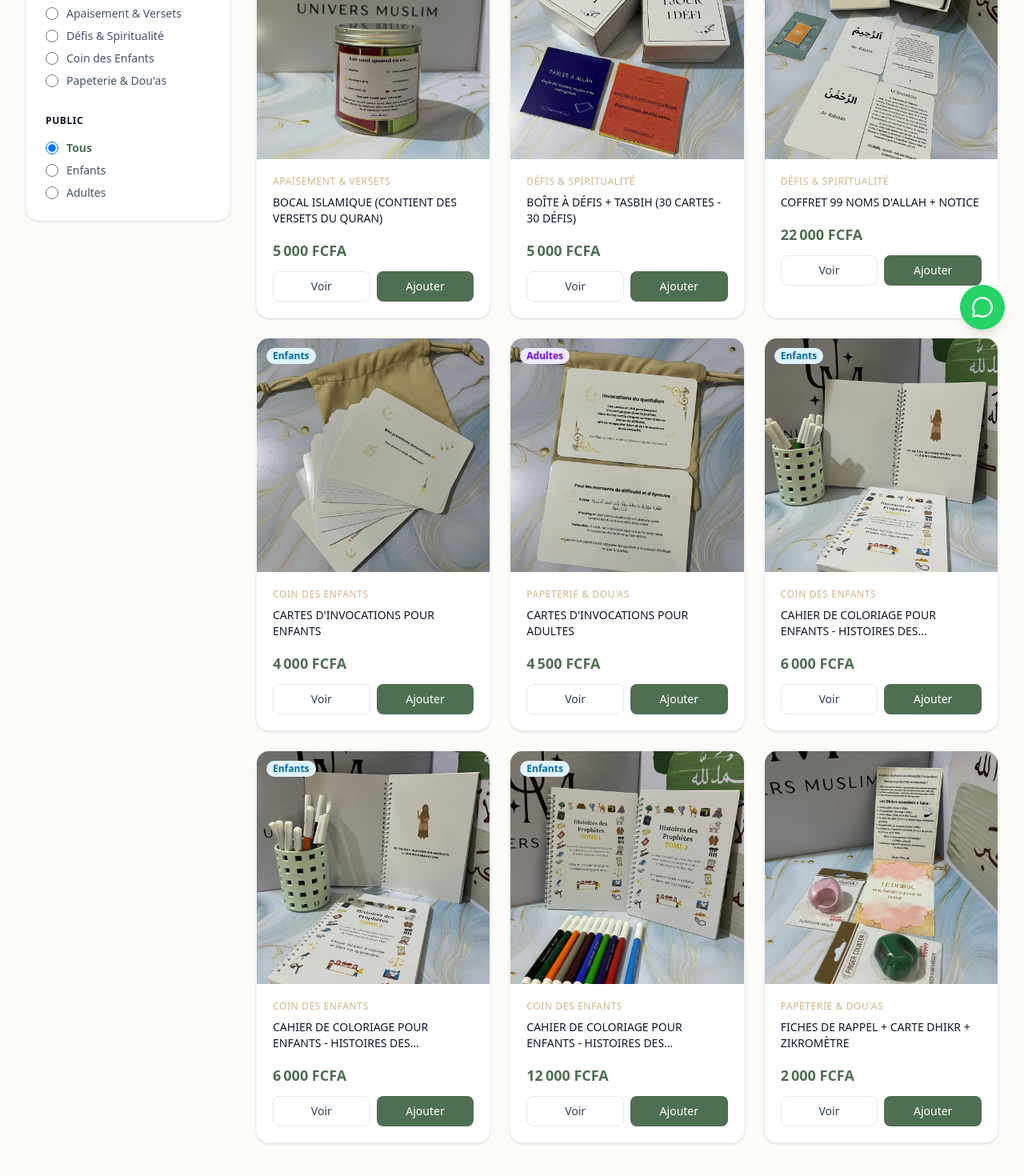
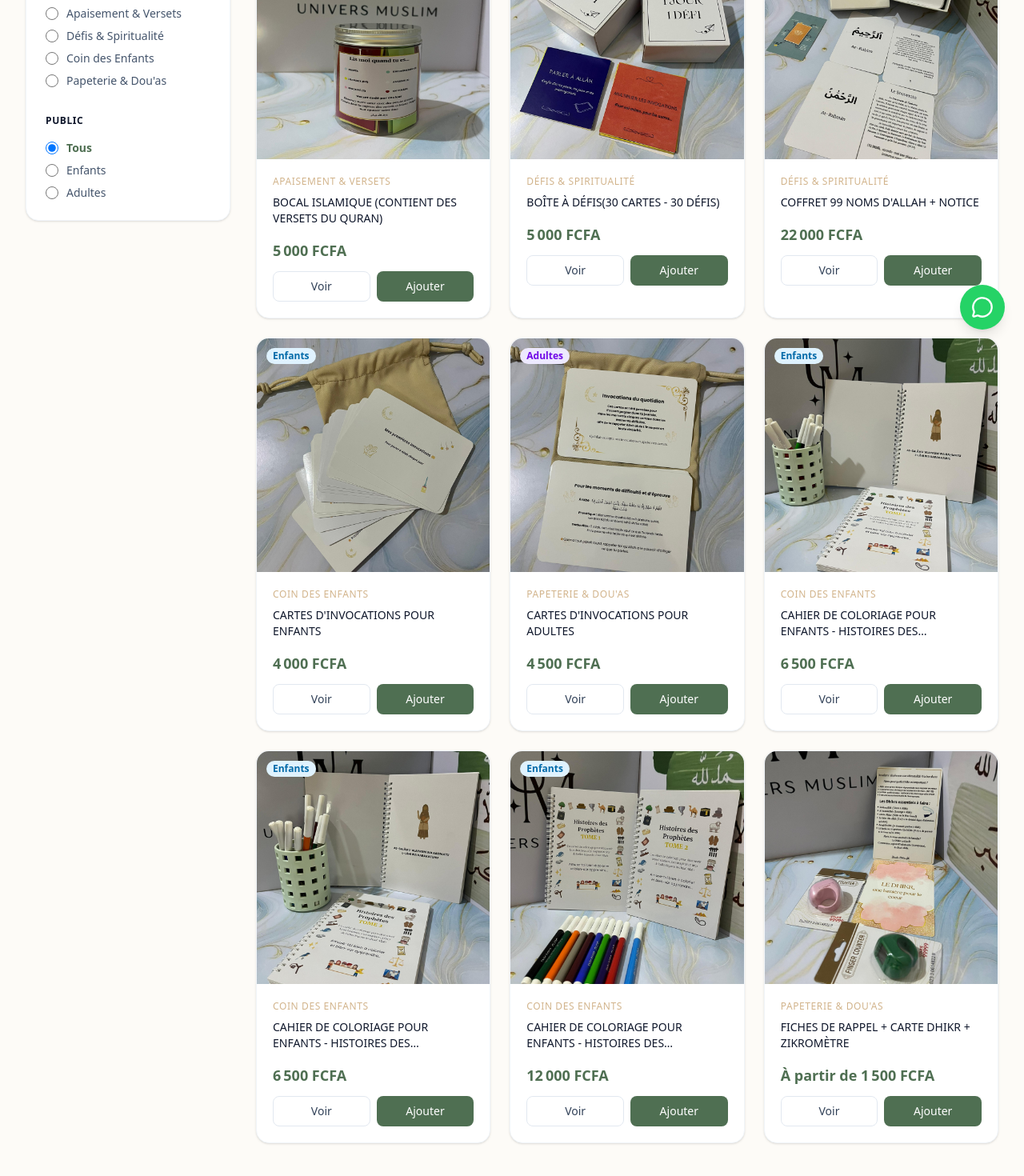
Before and after one commit to Yerima18/universmuslim__II, a Next.js app: page /boutique in a window 1280 px wide. Shown: the part 364-1834 px from the top of the page at 80% size. Built offline with nearby package versions, Linux system fonts and the light colour scheme; a web font is replaced by a local one.

Commit message:
feat: add pricePrefix support, update fiches rappel to À partir de 1500 FCFA and cahiers to 6500 FCFA

```diff
--- a/app/boutique/page.tsx
+++ b/app/boutique/page.tsx
@@ -3,7 +3,7 @@
 import { useState, useMemo, Suspense } from 'react';
 import Link from 'next/link';
 import { Search, SlidersHorizontal, X } from 'lucide-react';
-import { products } from '@/data/products';
+import { products, formatPrice } from '@/data/products';
 import { useCart } from '@/components/CartProvider';
 import { motion, AnimatePresence } from 'motion/react';
 import { useSearchParams } from 'next/navigation';
@@ -263,7 +263,7 @@ function ShopContent() {
                           <h3 className="text-sm font-medium text-slate-900 flex-grow line-clamp-2 hover:text-primary transition-colors">{product.name}</h3>
                         </Link>
                         <div className="mt-4">
-                          <p className="text-lg font-bold text-primary">{product.priceFCFA.toLocaleString('fr-FR')} FCFA</p>
+                          <p className="text-lg font-bold text-primary">{formatPrice(product)}</p>
                         </div>
                         <div className="mt-3 grid grid-cols-2 gap-2">
                           <Link href={`/produit/${product.slug}`} className="text-center px-4 py-2 border border-slate-200 rounded-lg text-sm font-medium text-slate-700 hover:bg-slate-50 transition-colors">
--- a/app/page.tsx
+++ b/app/page.tsx
@@ -2,7 +2,7 @@
 
 import Link from 'next/link';
 import { Truck, ShieldCheck, MessageCircle, Package } from 'lucide-react';
-import { products } from '@/data/products';
+import { products, formatPrice } from '@/data/products';
 import { siteConfig } from '@/config/site';
 import { motion } from 'motion/react';
 
@@ -264,7 +264,7 @@ export default function Home() {
                   <div className="p-5">
                     <h3 className="text-sm font-semibold text-slate-800 line-clamp-2 mb-3 group-hover:text-primary transition-colors">{product.name}</h3>
                     <div className="flex items-center justify-between">
-                      <p className="text-lg font-bold text-primary">{product.priceFCFA.toLocaleString('fr-FR')} <span className="text-xs font-normal text-slate-400">FCFA</span></p>
+                      <p className="text-lg font-bold text-primary">{formatPrice(product)}</p>
                       <span className="text-xs font-semibold text-primary border border-primary/30 rounded-full px-3 py-1 group-hover:bg-primary group-hover:text-white transition-all">Voir</span>
                     </div>
                   </div>
--- a/app/produit/[slug]/page.tsx
+++ b/app/produit/[slug]/page.tsx
@@ -4,7 +4,7 @@ import { useState, use } from 'react';
 import { notFound } from 'next/navigation';
 import Link from 'next/link';
 import { Minus, Plus, ShoppingCart, MessageCircle, ChevronLeft, ChevronRight } from 'lucide-react';
-import { products } from '@/data/products';
+import { products, formatPrice } from '@/data/products';
 import { useCart } from '@/components/CartProvider';
 import { siteConfig } from '@/config/site';
 import { motion, AnimatePresence } from 'motion/react';
@@ -106,7 +106,7 @@ export default function ProductPage({ params }: { params: Promise<{ slug: string
         >
           <span className="text-sm font-medium text-accent uppercase tracking-wider mb-2">{product.category}</span>
           <h1 className="text-3xl sm:text-4xl font-serif font-bold text-slate-900 mb-4">{product.name}</h1>
-          <p className="text-2xl font-bold text-primary mb-6">{product.priceFCFA.toLocaleString('fr-FR')} FCFA</p>
+          <p className="text-2xl font-bold text-primary mb-6">{formatPrice(product)}</p>
 
           <div className="prose prose-slate mb-8">
             <p>{product.description}</p>
@@ -193,7 +193,7 @@ export default function ProductPage({ params }: { params: Promise<{ slug: string
                 </div>
                 <div className="p-5 flex flex-col flex-grow">
                   <h3 className="text-sm font-medium text-slate-900 flex-grow line-clamp-2 group-hover:text-primary transition-colors">{p.name}</h3>
-                  <p className="mt-2 text-lg font-bold text-primary">{p.priceFCFA.toLocaleString('fr-FR')} FCFA</p>
+                  <p className="mt-2 text-lg font-bold text-primary">{formatPrice(p)}</p>
                 </div>
               </Link>
               </motion.div>
--- a/data/products.ts
+++ b/data/products.ts
@@ -3,11 +3,17 @@ export type Product = {
   slug: string;
   name: string;
   priceFCFA: number;
+  pricePrefix?: string;
   category: 'Apaisement & Versets' | 'Défis & Spiritualité' | 'Coin des Enfants' | "Papeterie & Dou'as";
   audience: 'Enfants' | 'Adultes' | 'Tous';
   description: string;
   images: string[];
 };
+
+export function formatPrice(product: Pick<Product, 'priceFCFA' | 'pricePrefix'>): string {
+  const price = `${product.priceFCFA.toLocaleString('fr-FR')} FCFA`;
+  return product.pricePrefix ? `${product.pricePrefix} ${price}` : price;
+}
 
 export const products: Product[] = [
   {
@@ -31,7 +37,7 @@ export const products: Product[] = [
   {
     id: '2',
     slug: 'boite-defis-tasbih',
-    name: "BOÎTE À DÉFIS + TASBIH (30 CARTES - 30 DÉFIS)",
+    name: "BOÎTE À DÉFIS(30 CARTES - 30 DÉFIS)",
     priceFCFA: 5000,
     category: 'Défis & Spiritualité',
     audience: 'Tous',
@@ -93,7 +99,7 @@ export const products: Product[] = [
     id: '6',
     slug: 'coloriage-prophetes-1',
     name: "CAHIER DE COLORIAGE POUR ENFANTS - HISTOIRES DES PROPHÈTES (TOME 1)",
-    priceFCFA: 6000,
+    priceFCFA: 6500,
     category: 'Coin des Enfants',
     audience: 'Enfants',
     description: "Découvrez l'histoire des Prophètes à travers des dessins adaptés aux enfants. Tome 1.",
@@ -116,7 +122,7 @@ export const products: Product[] = [
     id: '7',
     slug: 'coloriage-prophetes-2',
     name: "CAHIER DE COLORIAGE POUR ENFANTS - HISTOIRES DES PROPHÈTES (TOME 2)",
-    priceFCFA: 6000,
+    priceFCFA: 6500,
     category: 'Coin des Enfants',
     audience: 'Enfants',
     description: "La suite des histoires des Prophètes en coloriage. Tome 2.",
@@ -156,7 +162,8 @@ export const products: Product[] = [
     id: '9',
     slug: 'fiche-rappel-tasbih',
     name: "FICHES DE RAPPEL + CARTE DHIKR + ZIKROMÈTRE",
-    priceFCFA: 2000,
+    priceFCFA: 1500,
+    pricePrefix: "À partir de",
     category: "Papeterie & Dou'as",
     audience: 'Tous',
     description: "Un ensemble complet pour nourrir votre rappel d'Allah au quotidien : fiche islamique \"Le Dhikr — une lumière pour le cœur\", fiches sur les 5 Piliers, les 25 Prophètes et les ablutions, accompagnées d'un finger counter pour compter vos invocations.",
```
